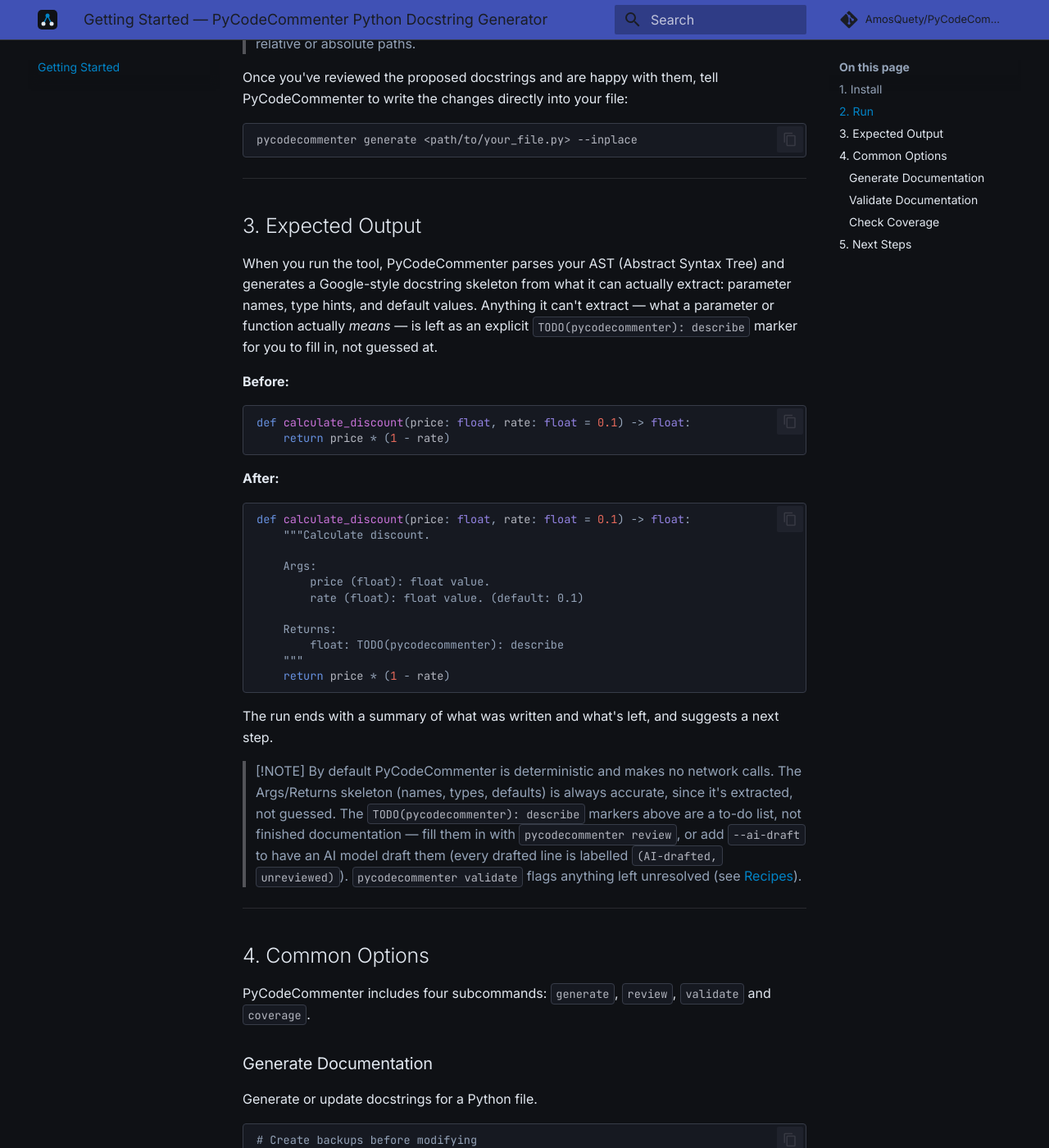
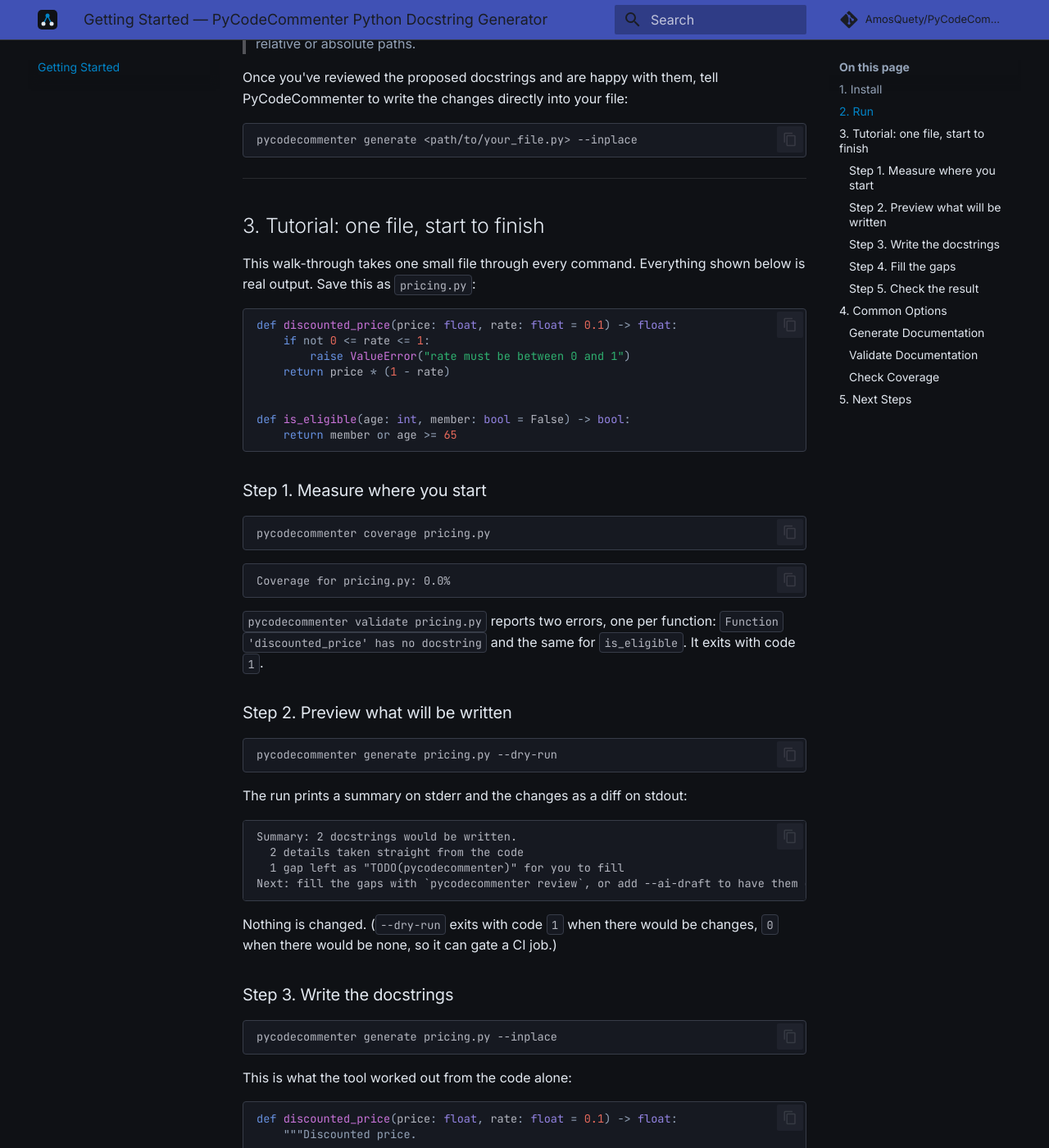
Before and after one commit to AmosQuety/PyCodeCommenter, an MkDocs documentation site: the page built from docs/getting-started.md, in a window 1280 px wide and 1400 px high, scrolled down 967 px. Shown: the whole window at 82% size. Built offline with MkDocs 1.6.1 and Material for MkDocs 9.7.7, drawn with Linux system fonts in a browser that asks for light colours; comment, search, counter and statistics services are not loaded; some of the changed text lies outside the part shown.

Commit message:
docs(getting-started): turn the walkthrough into a tutorial with real output, and test it

````diff
--- a/docs/getting-started.md
+++ b/docs/getting-started.md
@@ -49,20 +49,61 @@
 
 ---
 
-## 3. Expected Output
+## 3. Tutorial: one file, start to finish
 
-When you run the tool, PyCodeCommenter parses your AST (Abstract Syntax Tree) and generates a Google-style docstring skeleton from what it can actually extract: parameter names, type hints, and default values. Anything it can't extract — what a parameter or function actually *means* — is left as an explicit `TODO(pycodecommenter): describe` marker for you to fill in, not guessed at.
+This walk-through takes one small file through every command. Everything shown below is real output. Save this as `pricing.py`:
 
-**Before:**
 ```python
-def calculate_discount(price: float, rate: float = 0.1) -> float:
+def discounted_price(price: float, rate: float = 0.1) -> float:
+    if not 0 <= rate <= 1:
+        raise ValueError("rate must be between 0 and 1")
     return price * (1 - rate)
+
+
+def is_eligible(age: int, member: bool = False) -> bool:
+    return member or age >= 65
 ```
 
-**After:**
+### Step 1. Measure where you start
+
+```bash
+pycodecommenter coverage pricing.py
+```
+
+```text
+Coverage for pricing.py: 0.0%
+```
+
+`pycodecommenter validate pricing.py` reports two errors, one per function: `Function 'discounted_price' has no docstring` and the same for `is_eligible`. It exits with code `1`.
+
+### Step 2. Preview what will be written
+
+```bash
+pycodecommenter generate pricing.py --dry-run
+```
+
+The run prints a summary on stderr and the changes as a diff on stdout:
+
+```text
+Summary: 2 docstrings would be written.
+  2 details taken straight from the code
+  1 gap left as "TODO(pycodecommenter)" for you to fill
+Next: fill the gaps with `pycodecommenter review`, or add --ai-draft to have them drafted; then run `pycodecommenter validate`.
+```
+
+Nothing is changed. (`--dry-run` exits with code `1` when there would be changes, `0` when there would be none, so it can gate a CI job.)
+
+### Step 3. Write the docstrings
+
+```bash
+pycodecommenter generate pricing.py --inplace
+```
+
+This is what the tool worked out from the code alone:
+
 ```python
-def calculate_discount(price: float, rate: float = 0.1) -> float:
-    """Calculate discount.
+def discounted_price(price: float, rate: float = 0.1) -> float:
+    """Discounted price.
 
     Args:
         price (float): float value.
@@ -70,14 +111,84 @@
 
     Returns:
         float: TODO(pycodecommenter): describe
+
+    Raises:
+        ValueError: If `not 0 <= rate <= 1`.
     """
+    if not 0 <= rate <= 1:
+        raise ValueError("rate must be between 0 and 1")
     return price * (1 - rate)
+
+
+def is_eligible(age: int, member: bool = False) -> bool:
+    """Is eligible.
+
+    Args:
+        age (int): int value.
+        member (bool): Boolean flag. (default: False)
+
+    Returns:
+        bool: True if `member or age >= 65`, otherwise False.
+    """
+    return member or age >= 65
 ```
 
-The run ends with a summary of what was written and what's left, and suggests a next step.
+Look at what is and isn't stated. The types, the defaults, the `ValueError` and the condition that raises it (`not 0 <= rate <= 1`) and what `is_eligible` returns are read straight from the code, so they are exact. What `discounted_price` returns is something only a person can say, so the tool leaves an explicit `TODO(pycodecommenter): describe` marker instead of guessing. The summaries (`Discounted price.`) and descriptions such as `float value.` are only what the names and types say; improve them when they are worth improving.
+
+### Step 4. Fill the gaps
+
+```bash
+pycodecommenter review pricing.py --list
+```
+
+```text
+pricing.py:9  gap  in discounted_price(): float: TODO(pycodecommenter): describe
+
+0 AI-drafted lines, 1 gap, 0 repeated comments to review in 1 file. Run `pycodecommenter review` in a terminal to go through them.
+```
+
+In a terminal, `pycodecommenter review pricing.py` asks about each item:
+
+```text
+pricing.py: 1 item to review
+
+pricing.py:9 in discounted_price():
+  gap: float: TODO(pycodecommenter): describe
+[f]ill, [s]kip, [q]uit: f
+New text: The price after the discount is taken off.
+
+Saved pricing.py: 1 filled.
+```
+
+Before it saves, `review` checks that only docstrings and comments changed, so it can't damage your code. You can also edit the marker by hand.
+
+### Step 5. Check the result
+
+```bash
+pycodecommenter validate pricing.py
+```
+
+```text
+File: pricing.py
+Coverage: 100.0%
+Total Issues: 0
+  - Errors: 0
+  - Warnings: 0
+  - Info: 0
+```
+
+```bash
+pycodecommenter coverage pricing.py
+```
+
+```text
+Coverage for pricing.py: 100.0%
+```
+
+From here, `validate` keeps the docstrings honest as the code changes: rename a parameter, or add a `raise`, and it tells you which docstring no longer matches. See [Recipes](recipes.md) to run it in CI.
 
 > [!NOTE]
-> By default PyCodeCommenter is deterministic and makes no network calls. The Args/Returns skeleton (names, types, defaults) is always accurate, since it's extracted, not guessed. The `TODO(pycodecommenter): describe` markers above are a to-do list, not finished documentation — fill them in with `pycodecommenter review`, or add `--ai-draft` to have an AI model draft them (every drafted line is labelled `(AI-drafted, unreviewed)`). `pycodecommenter validate` flags anything left unresolved (see [Recipes](recipes.md)).
+> By default PyCodeCommenter is deterministic and makes no network calls. The `TODO(pycodecommenter): describe` markers are a to-do list, not finished documentation: fill them in with `pycodecommenter review`, or add `--ai-draft` to have an AI model draft them (every drafted line is labelled `(AI-drafted, unreviewed)`). `pycodecommenter validate --fail-on-todo` fails while any are left.
 
 ---
 
````
Also changed, not shown: 1 other file.
